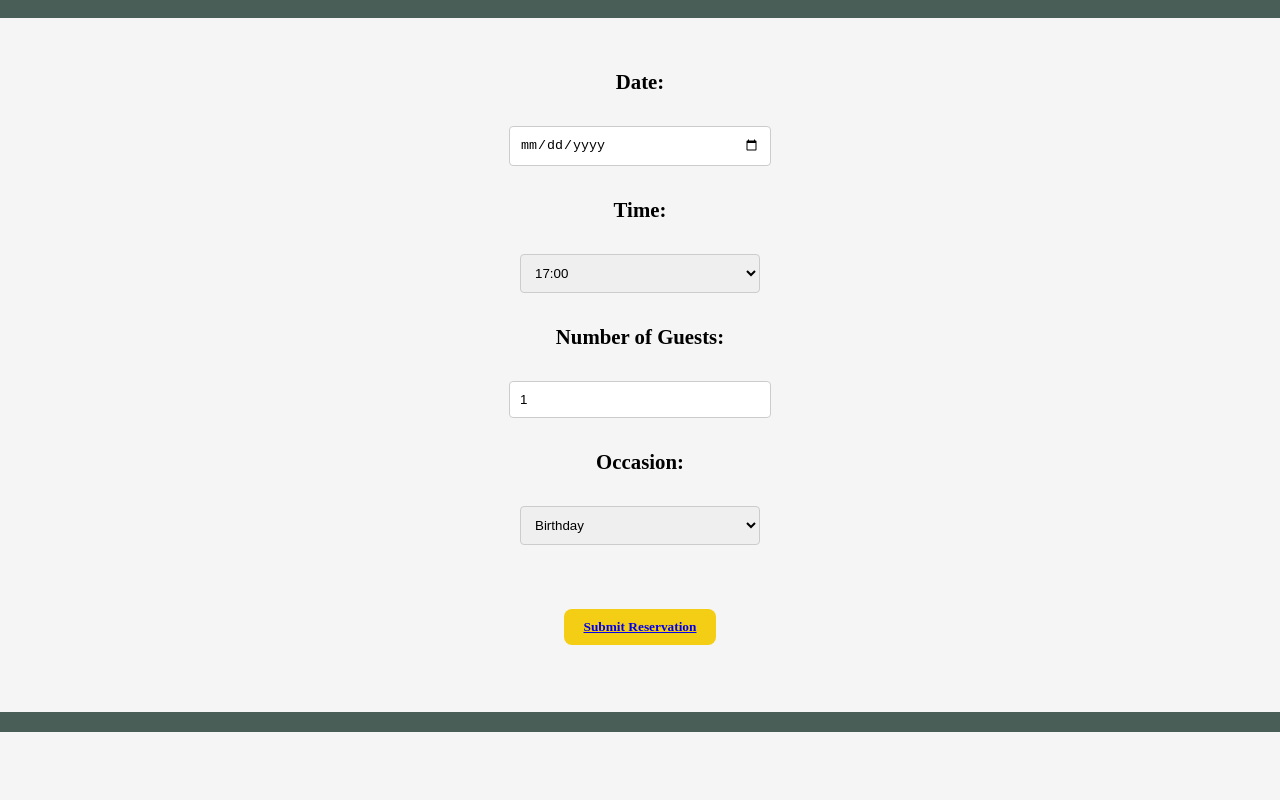
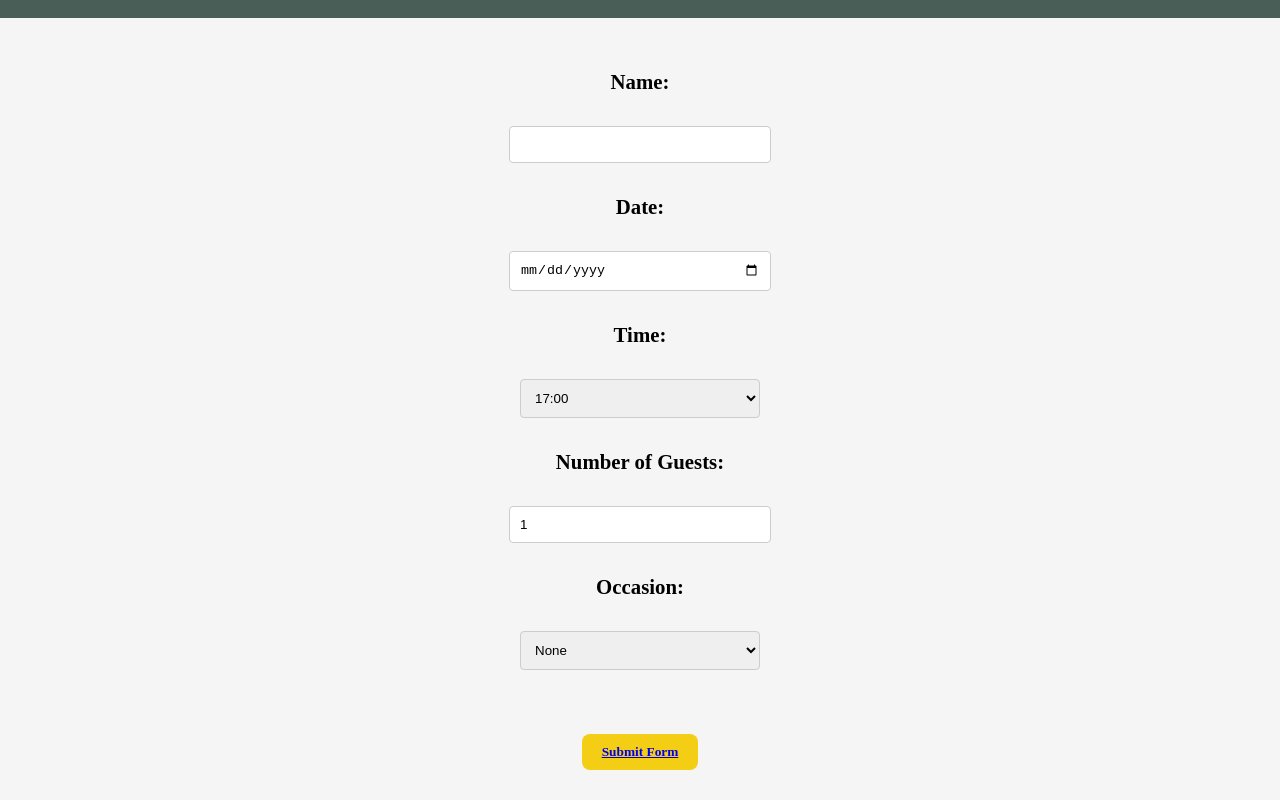
Before and after one commit to ericgorza/Little-Lemon-Capstone, a React (Create React App) app: page /reservations in a window 1280 px wide. Shown: the part 220-1020 px from the top of the page. Built offline with nearby package versions, Linux system fonts and the light colour scheme.

Commit message:
validation added

```diff
--- a/src/components/BookingForm.js
+++ b/src/components/BookingForm.js
@@ -1,12 +1,14 @@
 import React, { useState } from 'react';
 import { Link } from 'react-router-dom';
 import { submitAPI } from '../dateAPI';
+import "../styles/style.css"
 
 function BookingForm({availableTimes, updateTimes}) {
   const [formDate, setFormDate] = useState()
   const [formTime, setFormTime] = useState()
   const [formGuests, setFormGuests] = useState(1)
   const [formOccasion, setFormOccasion] = useState()
+  const [formName, setFormName] = useState("")
 
   const [finalTime, setFinalTime] = useState(
     availableTimes.map((times) => <option>{times}</option>)
@@ -29,12 +31,27 @@ function BookingForm({availableTimes, updateTimes}) {
   return (
     <form onSubmit={handleSubmit}>
       <label htmlFor="date">
+        Name:
+      </label>
+        <input
+          type="name"
+          id="name"
+          name="name"
+          required
+          minLength={2}
+          maxLength={30}
+          value={formName}
+          onChange={(e)=> setFormName(e.target.value)}
+        />
+
+      <label htmlFor="date">
         Date:
       </label>
         <input
           type="date"
           id="date"
           name="date"
+          required
           value={formDate}
           onChange={handleDateChange}
         />
@@ -44,6 +61,8 @@ function BookingForm({availableTimes, updateTimes}) {
         </label>
         <select
           name="time"
+          id="time"
+          required
           value={formTime}
           onChange={(e) => setFormTime(e.target.value)}
         >
@@ -57,6 +76,9 @@ function BookingForm({availableTimes, updateTimes}) {
         <input
           type="number"
           name="guests"
+          required
+          min={1}
+          max={10}
           value={formGuests}
           onChange={(e) => setFormGuests(e.target.value)}
         />
@@ -65,13 +87,13 @@ function BookingForm({availableTimes, updateTimes}) {
       <label>
         Occasion:
         </label>
-        <select name="occasion" value={formOccasion} onChange={(e) => setFormOccasion(e.target.value)}>
+        <select name="occasion" value={formOccasion} onChange={(e) => setFormOccasion(e.target.value)} required>
+          <option value="Birthday">None</option>
           <option value="Birthday">Birthday</option>
           <option value="Anniversary">Anniversary</option>
         </select>
 
-
-      <button type="submit"><Link to="/confirmation">Submit Reservation</Link></button>
+      <button type="submit" id="form-button"><Link to="/confirmation">Submit Form</Link></button>
     </form>
   );
 }
--- a/src/styles/style.css
+++ b/src/styles/style.css
@@ -405,3 +405,7 @@ button:hover {
     align-self: center;
     padding: 5rem 5rem;
 }
+
+#form-button {
+    text-decoration: none;
+}
```
